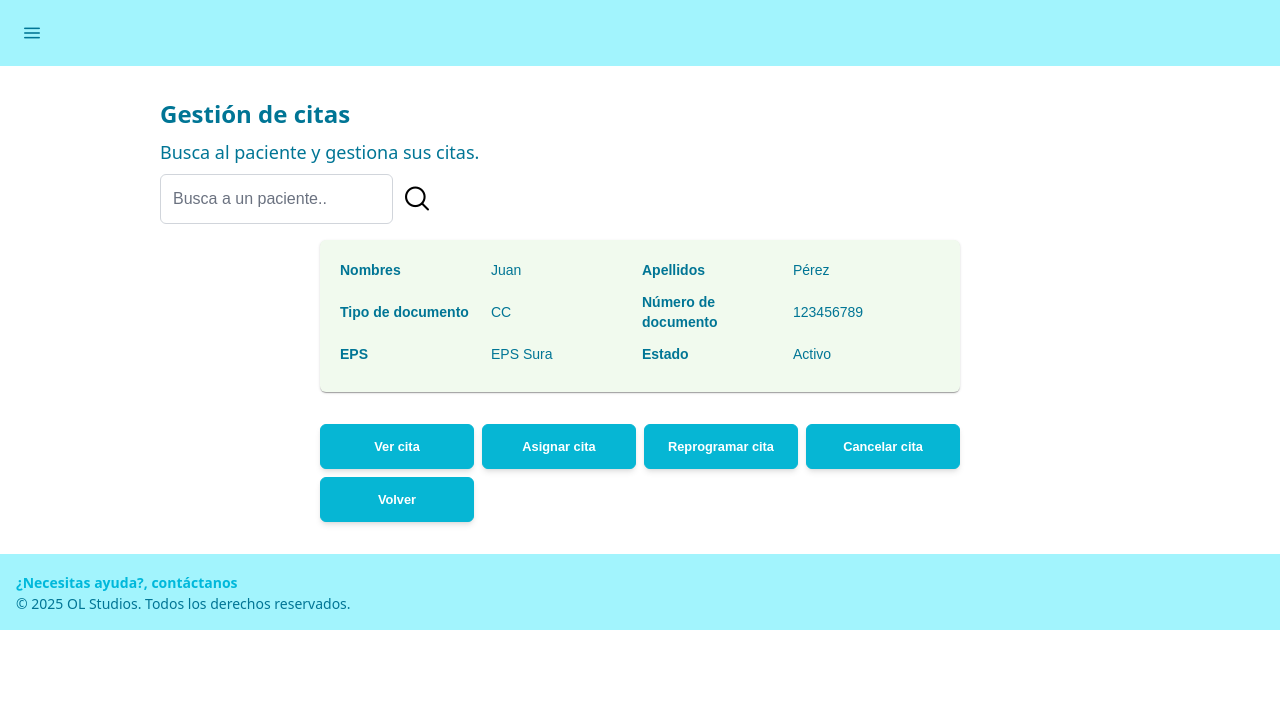
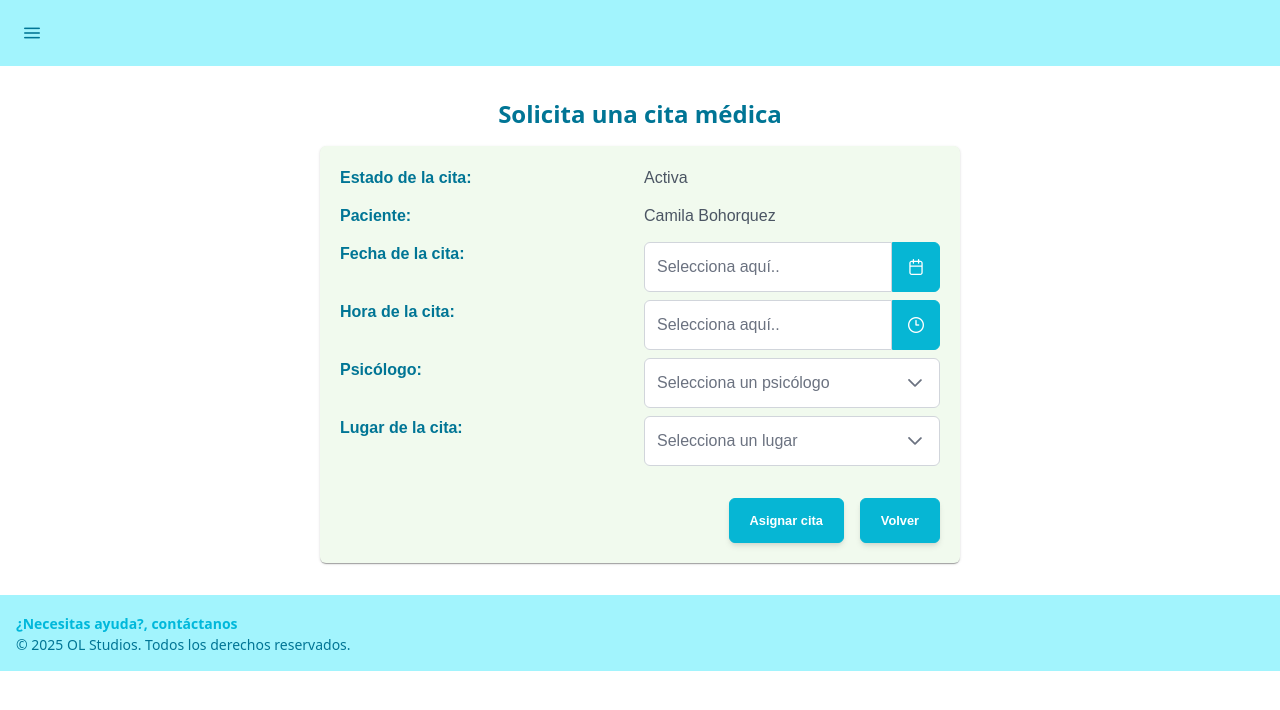
Before and after one commit to AndreaM-95/GC-PSICOLOGICAS, a React (Vite) app in the folder frontend/: page / in a window 1280 px wide. Shown: the top 710 px of the page. Built offline with nearby package versions, Linux system fonts and the light colour scheme; a web font is replaced by a local one.

Commit message:
Crear cita médica

```diff
--- a/frontend/src/App.tsx
+++ b/frontend/src/App.tsx
@@ -8,10 +8,10 @@ import DetailsMedicalHistory from './pages/Medico/DetailsMedicalHistory'
 import SearchMedicalHistory from './pages/Admin/SearchMedicalHistory'
 import CreateMedicalHistory from './pages/Medico/CreateMedicalHistory'
 import CreateAuthorization from './pages/Medico/CreateAuthorization'
+import MedicalAppointmentManagement from './pages/Admin/MedicalAppointmentManagement'
 */
-
-import Gestiones from './pages/Admin/Gestiones'
 import Footer from './components/Footer'
+import AppointmentManagement from './pages/Admin/AppointmentManagement'
 
 function App() {
   return (
@@ -27,7 +27,7 @@ function App() {
       <CreateMedicalHistory/>
       <CreateAuthorization/>
       */}
-      <Gestiones/>
+      <AppointmentManagement/>
       <Footer />
     </>
   )
--- /dev/null
+++ b/frontend/src/components/AppointmentManagementCard.tsx
@@ -0,0 +1,72 @@
+import React, { useState } from "react";
+import { Card } from "primereact/card";
+import NavButton from "./NavButton";
+import { Calendar } from "primereact/calendar";
+import { Dropdown } from "primereact/dropdown";
+
+interface Appointment {
+    //id: number;
+    //creationDate: Date;
+    //clientId: number;
+    clientName: string;
+    dateAppointment: Date;
+    timeAppointment: Date;
+    //psychologistId: number;
+    psychologistName: string;
+    //placeMeetingId: number;
+    placeMeeting: string;
+    //stateAppointmentId: number;
+    stateAppointment: string;
+}
+
+export default function AppointmentManagementCard({isActiveProp = true}: {isActiveProp?: boolean}) {
+    const [date, setDate] = useState<Date | null>(null);
+    const [psychologist, setPsychologist] = useState<string | null>(null);
+    const [placeMeeting, setPlaceMeeting] = useState<string | null>(null);
+    const [isActive, setIsActive] = useState<boolean>(isActiveProp);
+
+    const professionals = [
+        {id: 1, name: "Camila Rodriguez"},
+        {id: 2, name: "Oscar Gomez"},
+        {id: 3, name: "Hector Martinez"},
+    ];
+
+    const places = [
+        {id: 1, name: "Consultorio 1"},
+        {id: 2, name: "Consultorio 2"},
+        {id: 3, name: "Consultorio 3"},
+    ];
+
+  return (
+    <Card style={{ background: '#f1faee', padding: '0px',  margin:'auto' }} >
+        <form
+            className='grid gap-2 grid-cols-2'
+            aria-describedby="form-description"
+            onSubmit={() => {}}
+        >
+            <label className="h-[30px] font-bold text-cyan-700">Estado de la cita:</label>
+            <label>Activa</label>
+
+            <label className="h-[30px] font-bold text-cyan-700">Paciente:</label>
+            <label>Camila Bohorquez</label>
+
+            <label className="h-[30px] font-bold text-cyan-700">Fecha de la cita:</label>
+            <Calendar value={date} onChange={(e) => setDate(e.value ? e.value : null)} showIcon placeholder="Selecciona aquí.." className="w-full" disabled={!isActive} required/>
+
+            <label className="h-[30px] font-bold text-cyan-700">Hora de la cita:</label>
+            <Calendar value={date} onChange={() => {}} showIcon timeOnly icon={() => <i className="pi pi-clock" />} placeholder="Selecciona aquí.." disabled={!isActive} required/>
+
+            <label className="h-[30px] font-bold text-cyan-700">Psicólogo:</label>
+            <Dropdown value={psychologist} onChange={(e) => setPsychologist(e.value ? e.value : null)} options={professionals} placeholder="Selecciona un psicólogo" disabled={!isActive} required/>
+
+            <label className="h-[30px] font-bold text-cyan-700">Lugar de la cita:</label>
+            <Dropdown value={placeMeeting} onChange={(e) => setPlaceMeeting(e.value ? e.value : null)} options={places} placeholder="Selecciona un lugar" disabled={!isActive} required/>
+
+            <div className="col-span-2 flex justify-end gap-4 mt-6">
+                <NavButton type="submit" label="Asignar cita" btnFunction={() => {}} />
+                <NavButton type="button" label="Volver" btnFunction={() => {}} />
+            </div>
+        </form>
+    </Card>
+  );
+}
--- /dev/null
+++ b/frontend/src/pages/Admin/AppointmentManagement.tsx
@@ -0,0 +1,17 @@
+import AppointmentManagementCard from "../../components/AppointmentManagementCard";
+import Navbar from "../../components/Navbar";
+
+export default function AppointmentManagement() {
+    return (
+        <main>
+            <Navbar/>
+            <header className="m-auto w-3/4">
+                <h1 className="text-cyan-700 font-bold text-center text-2xl mx-auto mt-8 mb-2">Solicita una cita médica</h1>
+            </header>
+
+            <section className="w-1/2 mx-auto mt-4 mb-8">
+                <AppointmentManagementCard isActiveProp={true} />
+            </section>
+        </main>
+    );
+}
--- a/frontend/src/pages/Admin/Gestiones.tsx
+++ b/frontend/src/pages/Admin/MedicalAppointmentManagement.tsx
@@ -4,7 +4,7 @@ import PatientInfoCard from "../../components/PatientInfoCard";
 import { Avatar } from "primereact/avatar";
 import NavButton from "../../components/NavButton";
 
-export default function Gestiones() {
+export default function MedicalAppointmentManagement() {
     return (
         <main>
             <Navbar/>
```
